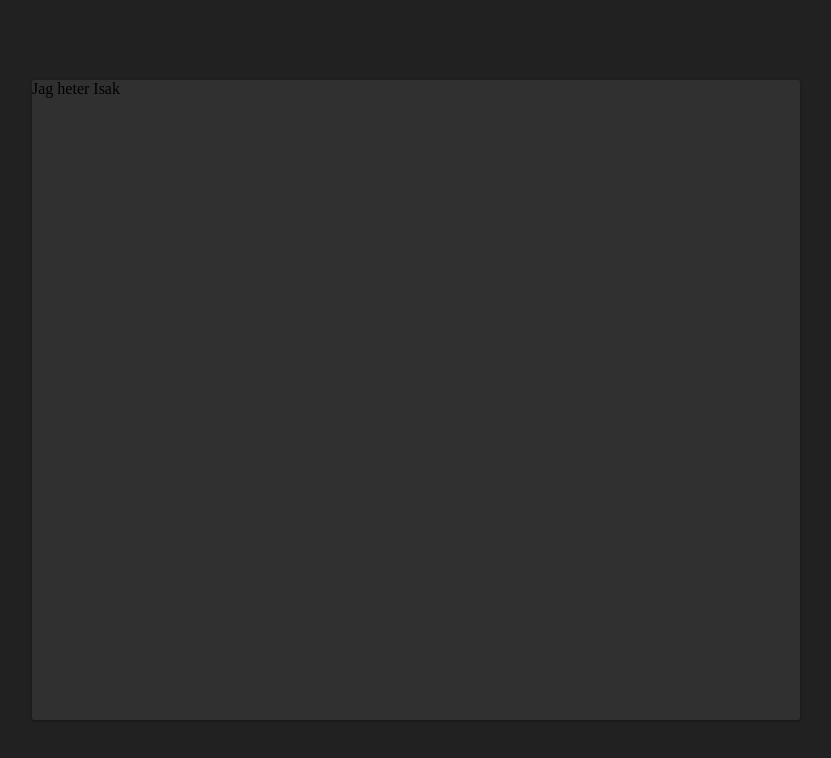
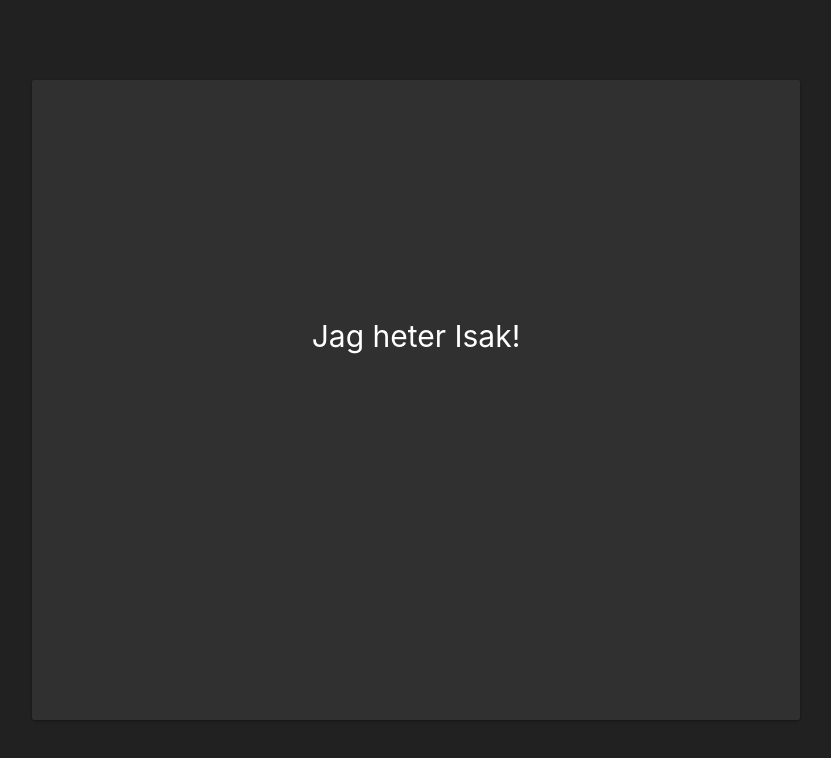
Before and after one commit to IsakHuddinge/testrepo, a plain HTML site: page index.html in a window 1280 px wide. Shown: the whole page, without its empty margins (224-1055 px from the left). Drawn offline with Linux system fonts and the light colour scheme.

Commit message:
styled Name

```diff
--- a/index.html
+++ b/index.html
@@ -15,12 +15,18 @@
         left: 20%;
         right: 20%;
         box-shadow: 0 1px 3px rgba(0,0,0,0.12), 0 1px 2px rgba(0,0,0,0.24);
+
+        color:white;
+        font-size:30px;
+        font-family: -apple-system, BlinkMacSystemFont, 'Segoe UI', Roboto, Oxygen, Ubuntu, Cantarell, 'Open Sans', 'Helvetica Neue', sans-serif;
+        line-height: 40vw;
+        text-align: center;
     }
 </style>
 </head>
 <body id="body">
     <div id="main">
-        Jag heter Isak
+        Jag heter Isak!
     </div>
 </body>
 </html>
```
